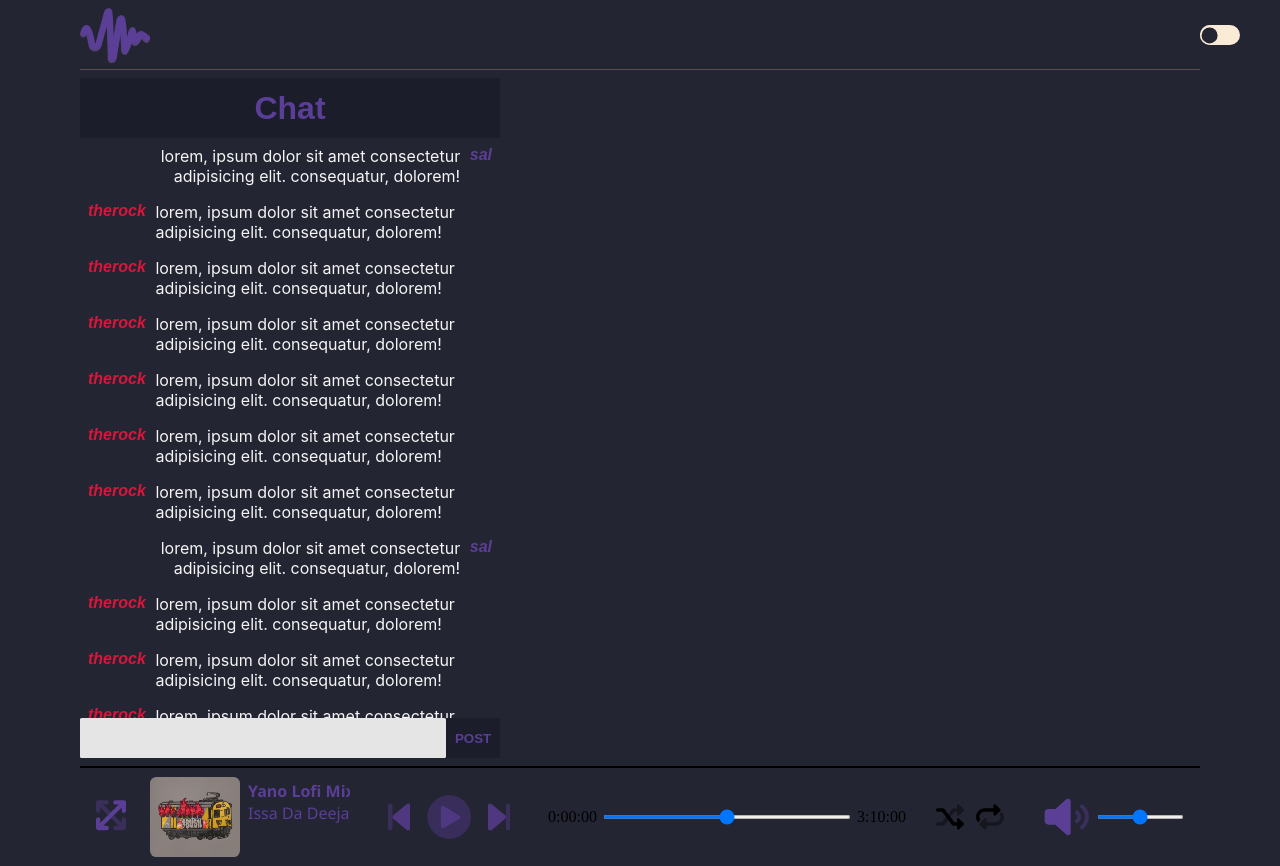
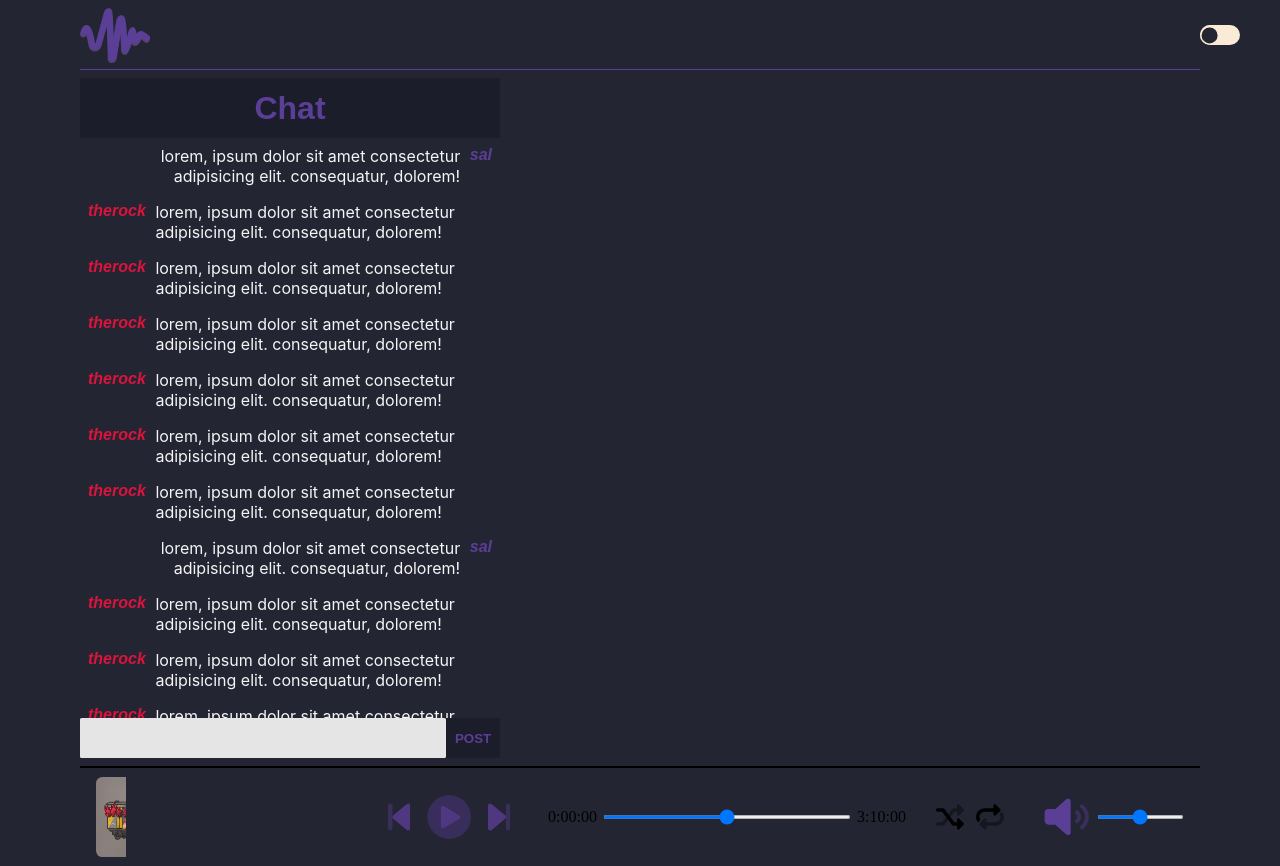
Before and after one commit to ngakana/mzansi-waya, a React (Create React App) app: page / in a window 1280 px wide. Built offline with nearby package versions, Linux system fonts and the light colour scheme.

Commit message:
🔥 fullscreen toggle button

```diff
--- a/src/components/Playerbar.jsx
+++ b/src/components/Playerbar.jsx
@@ -1,7 +1,4 @@
-import { useState, useContext } from "react";
-
-import { ReactComponent as MaximizeButton } from "assets/icons/arrows-maximize.svg";
-import { ReactComponent as MinimizeButton } from "assets/icons/arrows-minimize.svg";
+import { useContext } from "react";
 
 import SongCard from "./SongCard";
 import MediaPlayControls from "./MediaPlayControls";
@@ -13,23 +10,10 @@ import { PlayingSongContext } from "hooks/PlayingSongContext";
 
 function Playerbar() {
 
-    const [isFullscreen, setIsFullscreen] = useState(false);
     const { playingSong } = useContext(PlayingSongContext);
-
-    const toggleFullscreen = () => {
-        setIsFullscreen(!isFullscreen);
-    }
 
     return(
         <div className="playerbar">
-            <div className="fullscreen-button">
-                {
-                    isFullscreen ?
-                    <MinimizeButton onClick={ toggleFullscreen } />
-                    :
-                    <MaximizeButton onClick={ toggleFullscreen } />
-                }
-            </div>
             <SongCard
                 artwork={playingSong.song.artwork }
                 title={playingSong.song.title}
```
